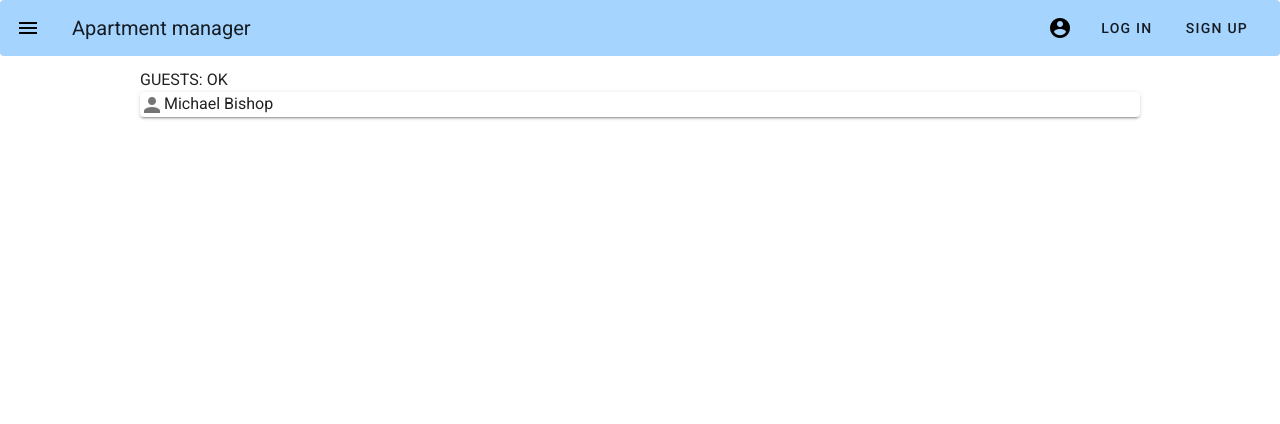
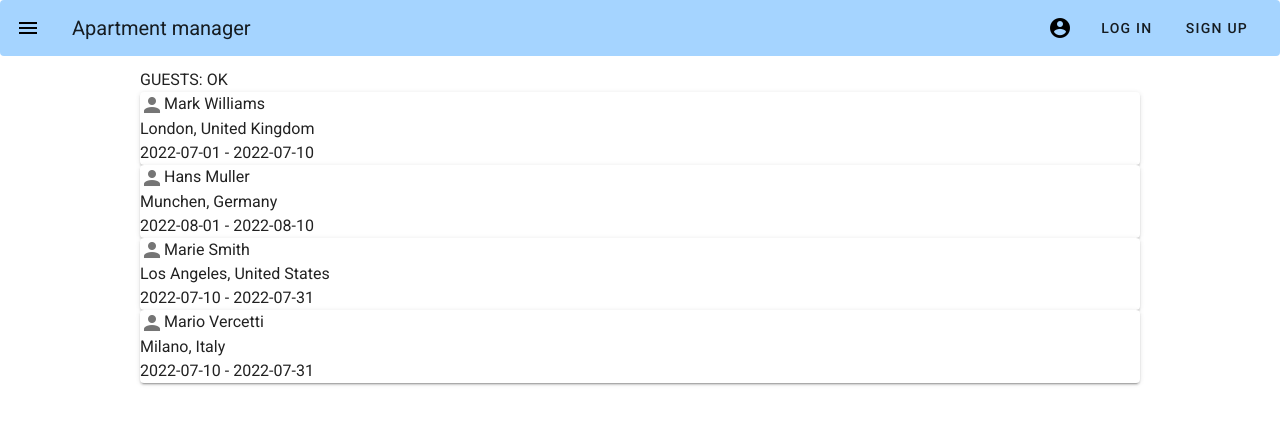
Before and after one commit to b0rke-mborina/apartment-manager-frontend, a Vue app: page /guests in a window 1280 px wide. Shown: the top 424 px of the page. Built offline with nearby package versions, Linux system fonts and the light colour scheme.

Commit message:
Added example data to GuestsView and sent it to GuestItem component, cleaned the code in views and components, removed unneeded files

```diff
--- a/src/components/AccomodationItem.vue
+++ b/src/components/AccomodationItem.vue
@@ -13,7 +13,6 @@ export default {
 }
 </script>
 
-<!-- Add "scoped" attribute to limit CSS to this component only -->
 <style scoped>
 h3 {
   margin: 40px 0 0;
--- a/src/components/CalendarItem.vue
+++ b/src/components/CalendarItem.vue
@@ -13,7 +13,6 @@ export default {
 }
 </script>
 
-<!-- Add "scoped" attribute to limit CSS to this component only -->
 <style scoped>
 h3 {
   margin: 40px 0 0;
--- a/src/components/GuestItem.vue
+++ b/src/components/GuestItem.vue
@@ -1,7 +1,11 @@
 <template>
 	<v-card>
 		<v-icon>mdi-account</v-icon>
-		<span>Michael Bishop</span>
+		<span>{{ guest.firstName }} {{ guest.lastName }}</span>
+		<br>
+		<span>{{ guest.city }}, {{ guest.country }}</span>
+		<br>
+		<span>{{ guest.period.startDate }} - {{ guest.period.endDate }}</span>
 	</v-card>
 </template>
 
@@ -9,12 +13,11 @@
 export default {
 	name: 'GuestItem',
 	props: {
-
+		guest: Object
 	}
 }
 </script>
 
-<!-- Add "scoped" attribute to limit CSS to this component only -->
 <style scoped>
 h3 {
   margin: 40px 0 0;
--- a/src/components/NoteItem.vue
+++ b/src/components/NoteItem.vue
@@ -13,7 +13,6 @@ export default {
 }
 </script>
 
-<!-- Add "scoped" attribute to limit CSS to this component only -->
 <style scoped>
 h3 {
   margin: 40px 0 0;
--- a/src/components/ReservationItem.vue
+++ b/src/components/ReservationItem.vue
@@ -1,32 +1,5 @@
 <template>
-	<div> <!-- class="hello">
-		<h1>{{ msg }}</h1>
-		<p>
-			For a guide and recipes on how to configure / customize this project,<br>
-			check out the
-			<a href="https://cli.vuejs.org" target="_blank" rel="noopener">vue-cli documentation</a>.
-		</p>
-		<h3>Installed CLI Plugins</h3>
-		<ul>
-			<li><a href="https://github.com/vuejs/vue-cli/tree/dev/packages/%40vue/cli-plugin-babel" target="_blank" rel="noopener">babel</a></li>
-			<li><a href="https://github.com/vuejs/vue-cli/tree/dev/packages/%40vue/cli-plugin-router" target="_blank" rel="noopener">router</a></li>
-		</ul>
-		<h3>Essential Links</h3>
-		<ul>
-			<li><a href="https://vuejs.org" target="_blank" rel="noopener">Core Docs</a></li>
-			<li><a href="https://forum.vuejs.org" target="_blank" rel="noopener">Forum</a></li>
-			<li><a href="https://chat.vuejs.org" target="_blank" rel="noopener">Community Chat</a></li>
-			<li><a href="https://twitter.com/vuejs" target="_blank" rel="noopener">Twitter</a></li>
-			<li><a href="https://news.vuejs.org" target="_blank" rel="noopener">News</a></li>
-		</ul>
-		<h3>Ecosystem</h3>
-		<ul>
-			<li><a href="https://router.vuejs.org" target="_blank" rel="noopener">vue-router</a></li>
-			<li><a href="https://vuex.vuejs.org" target="_blank" rel="noopener">vuex</a></li>
-			<li><a href="https://github.com/vuejs/vue-devtools#vue-devtools" target="_blank" rel="noopener">vue-devtools</a></li>
-			<li><a href="https://vue-loader.vuejs.org" target="_blank" rel="noopener">vue-loader</a></li>
-			<li><a href="https://github.com/vuejs/awesome-vue" target="_blank" rel="noopener">awesome-vue</a></li>
-		</ul> -->
+	<div>
 		<span>RESERVATION ITEM: OK</span>
 	</div>
 </template>
@@ -35,12 +8,11 @@
 export default {
 	name: 'ReservationItem',
 	props: {
-		// msg: String
+
 	}
 }
 </script>
 
-<!-- Add "scoped" attribute to limit CSS to this component only -->
 <style scoped>
 h3 {
   margin: 40px 0 0;
--- a/src/components/ToDoListItem.vue
+++ b/src/components/ToDoListItem.vue
@@ -13,7 +13,6 @@ export default {
 }
 </script>
 
-<!-- Add "scoped" attribute to limit CSS to this component only -->
 <style scoped>
 h3 {
   margin: 40px 0 0;
--- a/src/views/DashboardView.vue
+++ b/src/views/DashboardView.vue
@@ -2,7 +2,7 @@
 	<v-container absolute fluid class="main-content">
 		<AccomodationItem/>
 		<ReservationItem/>
-		<GuestItem/>
+		<!-- <GuestItem/> -->
 		<ToDoListItem/>
 		<NoteItem/>
 		<CalendarItem/>
@@ -12,7 +12,6 @@
 </template>
 
 <script>
-// @ is an alias to /src
 import AccomodationItem from '@/components/AccomodationItem.vue'
 import ReservationItem from '@/components/ReservationItem.vue'
 import GuestItem from '@/components/GuestItem.vue'
--- a/src/views/GuestsView.vue
+++ b/src/views/GuestsView.vue
@@ -1,7 +1,7 @@
 <template>
 	<v-container absolute fluid class="main-content">
 		<span>GUESTS: OK</span>
-		<GuestItem/>
+		<GuestItem v-for="guest in guests" v-bind:key="guest.ObjecId" :guest="guest" />
 	</v-container>
 </template>
 
@@ -10,6 +10,68 @@ import GuestItem from '@/components/GuestItem.vue'
 
 export default {
 	name: 'Guests',
+	data() {
+		return {
+			guests: []
+		}
+	},
+	mounted() {
+		let guestsFromBackend = [
+			{
+				ObjecId: 100,
+				firstName: "Mark",
+				lastName: "Williams",
+				email: "mwilliams@gmail.com",
+				phoneNumber: "+000 000 0000",
+				country: "United Kingdom",
+				city: "London",
+				period: {
+					startDate: "2022-07-01",
+					endDate: "2022-07-10"
+				}
+			},
+			{
+				ObjecId: 101,
+				firstName: "Hans",
+				lastName: "Muller",
+				email: "hmuller@gmail.com",
+				phoneNumber: "+111 111 1111",
+				country: "Germany",
+				city: "Munchen",
+				period: {
+					startDate: "2022-08-01",
+					endDate: "2022-08-10"
+				}
+			},
+			{
+				ObjecId: 102,
+				firstName: "Marie",
+				lastName: "Smith",
+				email: "msmith@gmail.com",
+				phoneNumber: "+222 222 2222",
+				country: "United States",
+				city: "Los Angeles",
+				period: {
+					startDate: "2022-07-10",
+					endDate: "2022-07-31"
+				}
+			},
+			{
+				ObjecId: 103,
+				firstName: "Mario",
+				lastName: "Vercetti",
+				email: "mvercetti@gmail.com",
+				phoneNumber: "+333 333 3333",
+				country: "Italy",
+				city: "Milano",
+				period: {
+					startDate: "2022-07-10",
+					endDate: "2022-07-31"
+				}
+			}
+		];
+		this.guests = guestsFromBackend;
+	},
 	components: {
 		GuestItem
 	}
```
Also changed, not shown: src/assets/logo.png (deleted), src/assets/logo.svg (deleted).
